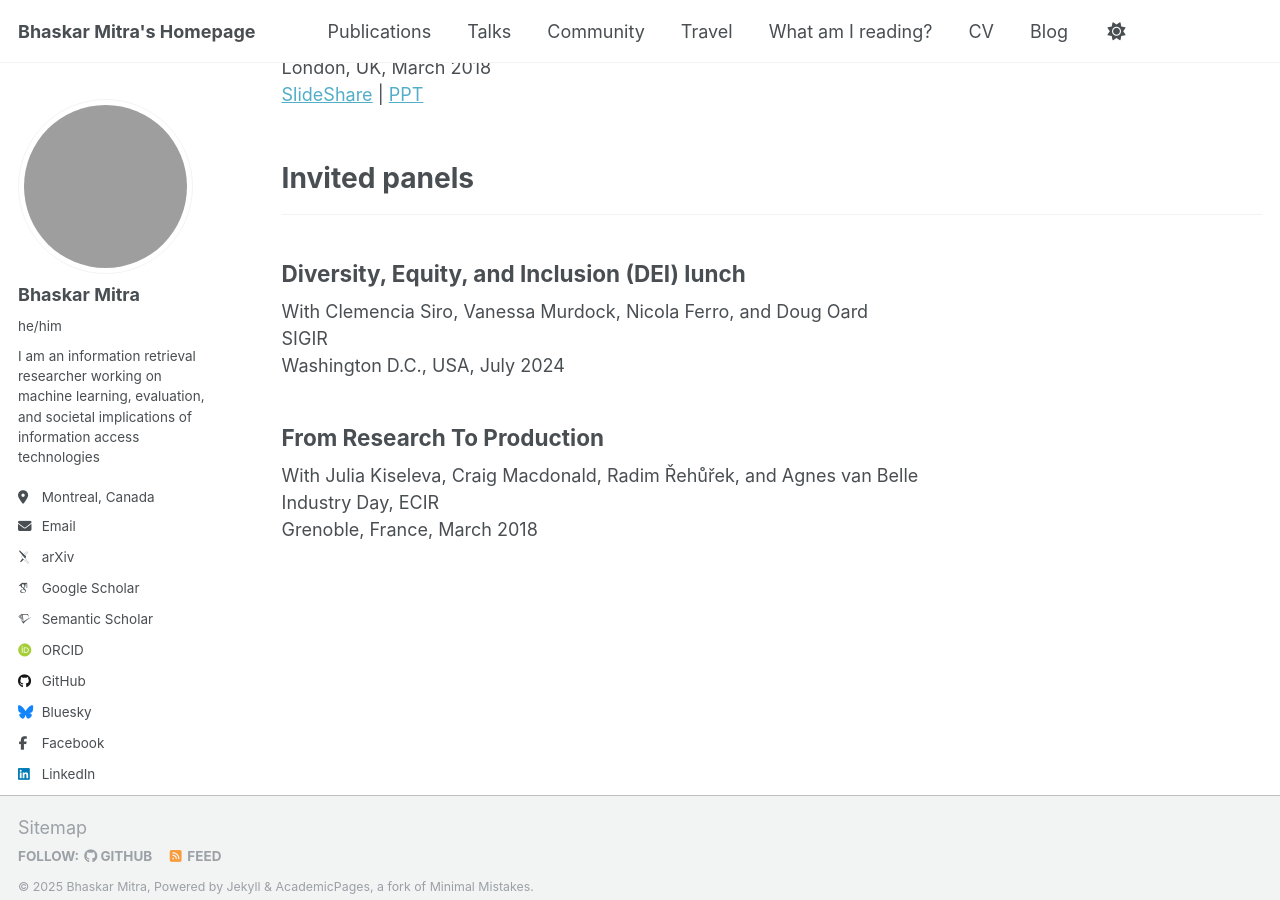
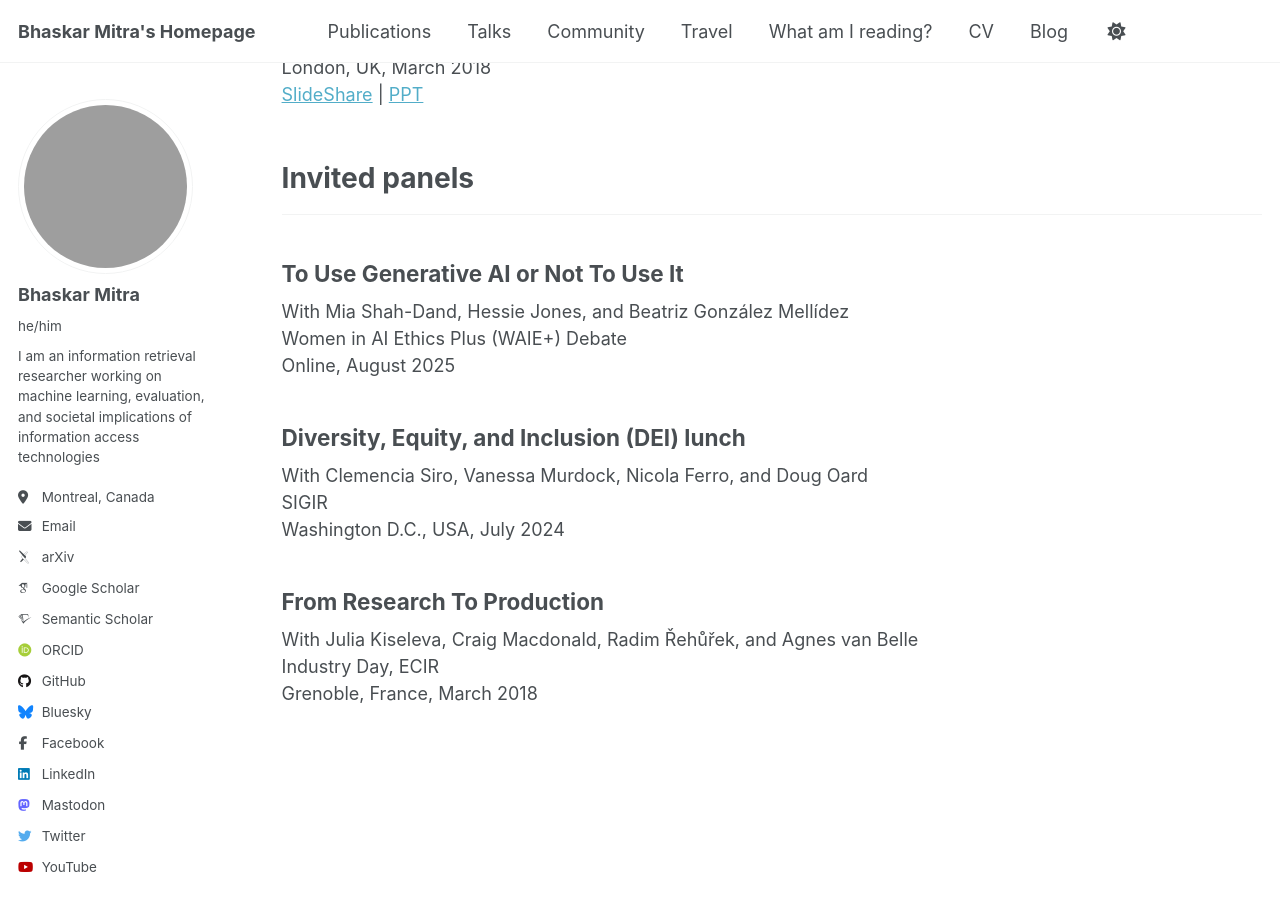
Before and after one commit to bhaskar-mitra/bhaskar-mitra.github.io, a Jekyll site: the page built from _pages/talks.html, in a window 1280 px wide and 900 px high, scrolled down 8736 px. Built offline with Jekyll 4.4.1, drawn with Linux system fonts in a browser that asks for light colours; some web fonts are replaced; grey boxes are pictures that could not be loaded.

Commit message:
Update talks.html

```diff
--- a/_pages/talks.html
+++ b/_pages/talks.html
@@ -268,6 +268,12 @@
 <hr />
 <div class="list__item">
   <article class="archive__item" itemscope itemtype="http://schema.org/CreativeWork">
+    <h2>To Use Generative AI or Not To Use It</h2>
+    With Mia Shah-Dand, Hessie Jones, and Beatriz González Mellídez<br/>
+    <a href="https://www.linkedin.com/posts/waieplus_join-the-generative-ai-debate-starting-activity-7366159484139876352-EN_c/" style="text-decoration:none;color:inherit">Women in AI Ethics Plus (WAIE+) Debate</a><br/>
+    Online, August 2025
+  </article>
+  <article class="archive__item" itemscope itemtype="http://schema.org/CreativeWork">
     <h2>Diversity, Equity, and Inclusion (DEI) lunch</h2>
     With Clemencia Siro, Vanessa Murdock, Nicola Ferro, and Doug Oard<br/>
     <a href="https://sigir.org/sigir2024/" style="text-decoration:none;color:inherit">SIGIR</a><br/>
```
